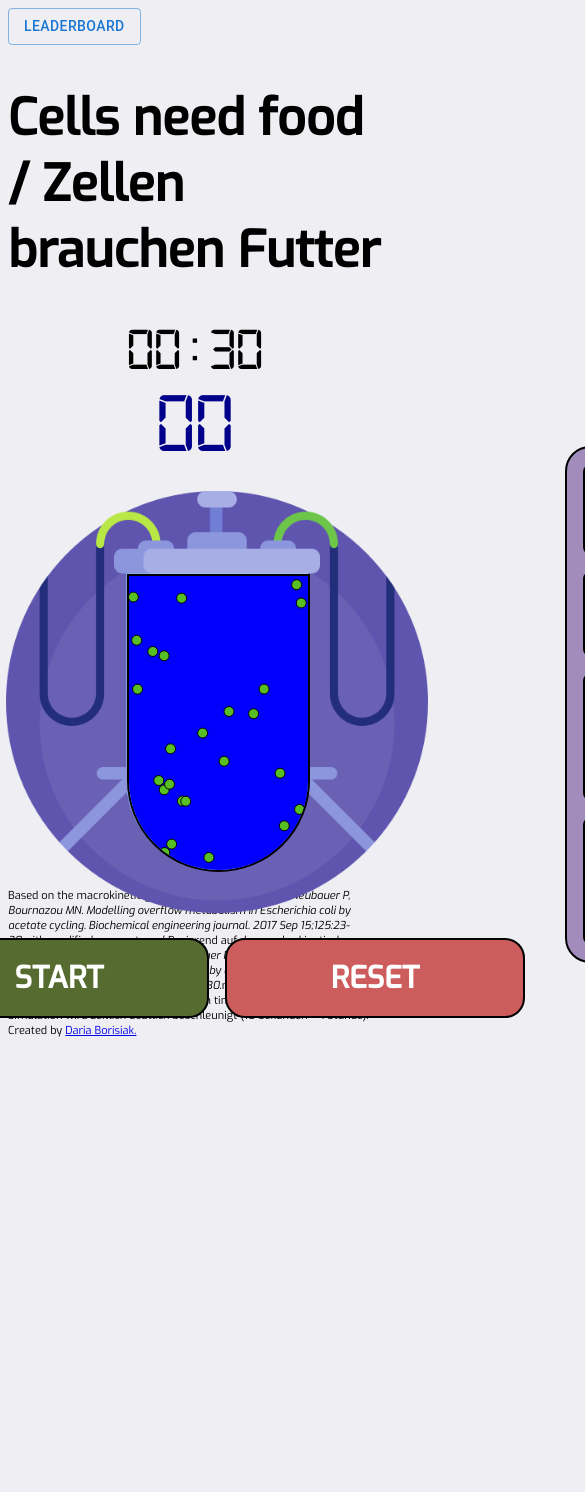
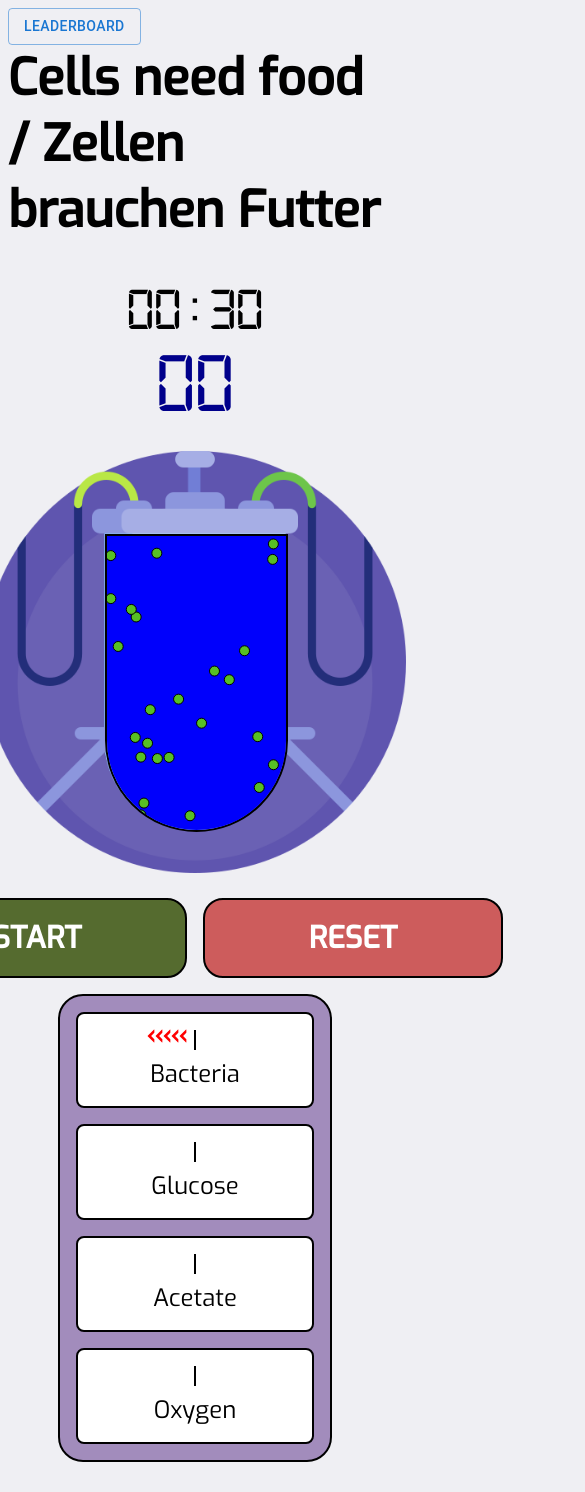
Before and after one commit to fremorie/bacteria, a React app: page / in a window 390 px wide. Shown: the top 1492 px of the page, 585 px wide, since content can reach past the window. Before the commit the page ends 1038 px from the top, so only its background shows below. Built offline with nearby package versions, Linux system fonts and the light colour scheme.

Commit message:
fix: add a bit of responsiveness

```diff
--- a/src/components/App/styles.ts
+++ b/src/components/App/styles.ts
@@ -37,5 +37,5 @@ export const AppContainer = styled.div`
   display: flex;
   justify-content: space-between;
   flex-direction: column;
-  height: 98vh;
+  min-height: 98vh;
 `;
--- a/src/components/Header/styles.ts
+++ b/src/components/Header/styles.ts
@@ -8,5 +8,5 @@ export const Container = styled.div`
 
 export const Text = styled.h1`
   font-size: 50px;
-  margin: 40px 0 0 0;
+  margin: 0;
 `;
--- a/src/components/Legend/styles.ts
+++ b/src/components/Legend/styles.ts
@@ -9,7 +9,10 @@ export const Container = styled.div`
   border: 2px solid black;
   padding: 16px;
   background-color: #a28cbc;
-  transform: translateY(-50px);
+
+  @media (max-width: 768px) {
+    margin: 16px 0;
+  }
 `;
 
 export const Speedometer = styled.div`
--- a/src/components/ReactorApp/index.tsx
+++ b/src/components/ReactorApp/index.tsx
@@ -67,7 +67,7 @@ const ReactorApp = ({
       <S.Row>
         <BacteriumCounter count={bacteriumCount} />
       </S.Row>
-      <S.Row>
+      <S.MainRow>
         <Stats getSpeed={speedState.getSpeed} />
         <S.Column>
           <Reactor
@@ -83,7 +83,7 @@ const ReactorApp = ({
           </S.ButtonsContainer>
         </S.Column>
         <Legend />
-      </S.Row>
+      </S.MainRow>
       <FormDialog
         score={bacteriumCount}
         onSave={onAddToLeaderboard}
--- a/src/components/ReactorApp/styles.ts
+++ b/src/components/ReactorApp/styles.ts
@@ -29,6 +29,27 @@ export const Row = styled.div`
   align-items: center;
 `;
 
+export const MainRow = styled(Row)`
+  @media (max-width: 768px) {
+    flex-direction: column;
+
+    /* stats */
+    & > :nth-child(1) {
+      order: 2;
+    }
+
+    /* reactor */
+    & > :nth-child(2) {
+      order: 1;
+    }
+
+    /* legend */
+    & > :nth-child(3) {
+      order: 3;
+    }
+  }
+`;
+
 export const Column = styled.div`
   display: flex;
   flex-direction: column;
--- a/src/components/Stats/styles.ts
+++ b/src/components/Stats/styles.ts
@@ -8,7 +8,10 @@ export const Container = styled.div`
   border: 2px solid black;
   padding: 16px;
   background-color: #a28cbc;
-  transform: translateY(-50px);
+
+  @media (max-width: 768px) {
+    margin: 16px 0;
+  }
 `;
 
 export const Speedometer = styled.div`
```
